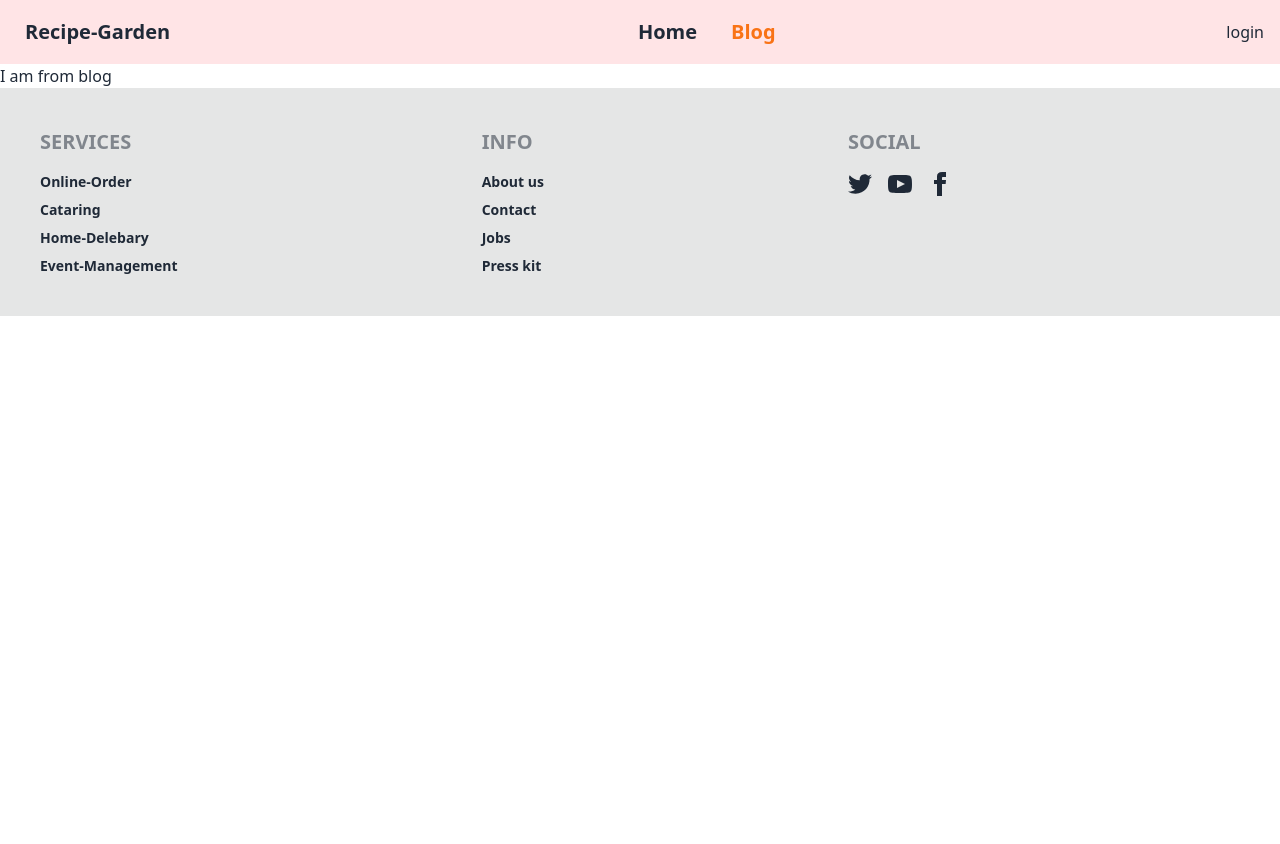
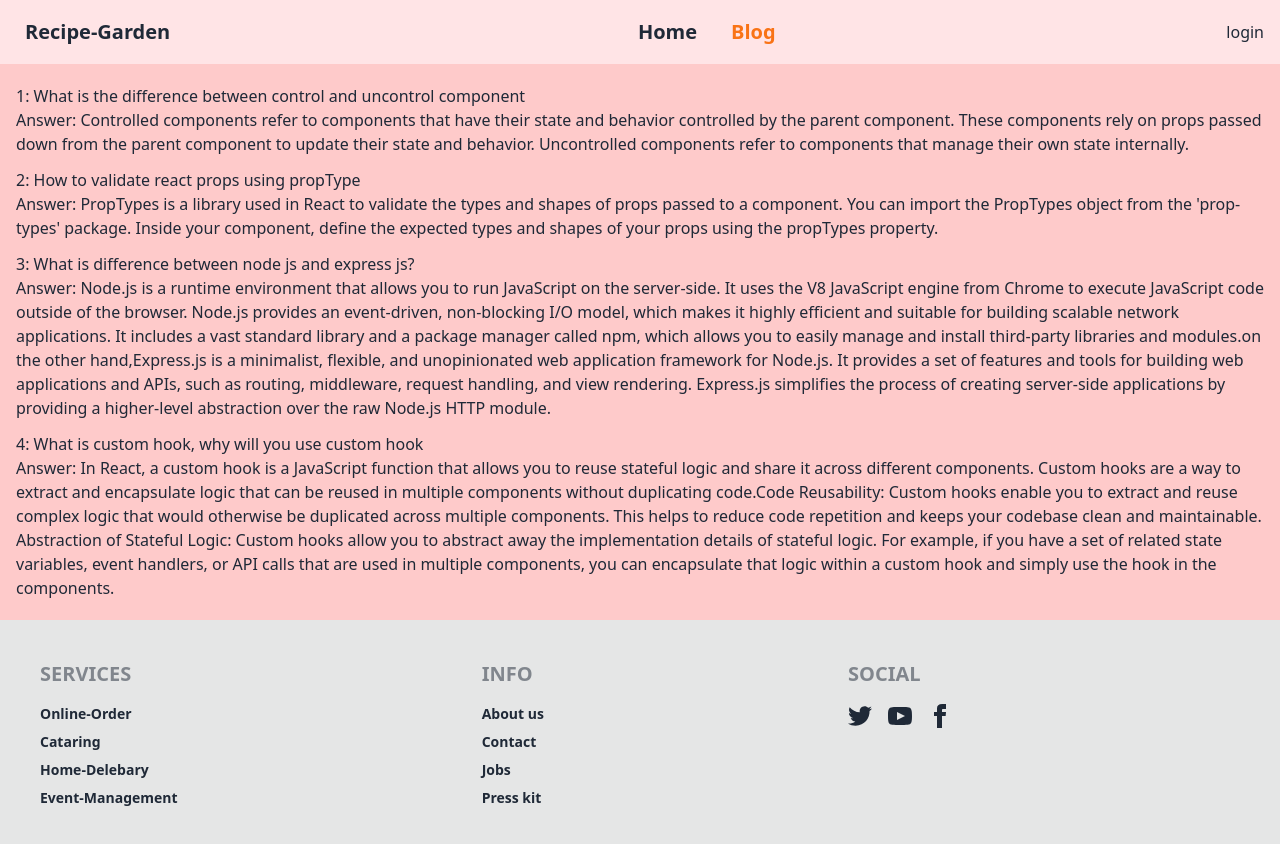
Before and after one commit to shahin2525/recipe-hunter-client, a React (Vite) app: page /blog in a window 1280 px wide. Shown: the top 844 px of the page. Before the commit the page ends 800 px from the top, so only its background shows below. Built offline with nearby package versions, Linux system fonts and the light colour scheme; no server answers.

Commit message:
blog page data added

```diff
--- a/src/pages/components/Blog.jsx
+++ b/src/pages/components/Blog.jsx
@@ -2,8 +2,53 @@ import React from "react";
 
 const Blog = () => {
   return (
-    <div>
-      <h1>I am from blog</h1>
+    <div className="bg-red-200 px-4 py-5">
+      <p>1: What is the difference between control and uncontrol component </p>
+      <p className="pb-3">
+        Answer: Controlled components refer to components that have their state
+        and behavior controlled by the parent component. These components rely
+        on props passed down from the parent component to update their state and
+        behavior. Uncontrolled components refer to components that manage their
+        own state internally.
+      </p>
+      <p>2: How to validate react props using propType</p>
+      <p className="pb-3">
+        Answer: PropTypes is a library used in React to validate the types and
+        shapes of props passed to a component. You can import the PropTypes
+        object from the 'prop-types' package. Inside your component, define the
+        expected types and shapes of your props using the propTypes property.
+      </p>
+      <p>3: What is difference between node js and express js?</p>
+      <p className="pb-3">
+        Answer: Node.js is a runtime environment that allows you to run
+        JavaScript on the server-side. It uses the V8 JavaScript engine from
+        Chrome to execute JavaScript code outside of the browser. Node.js
+        provides an event-driven, non-blocking I/O model, which makes it highly
+        efficient and suitable for building scalable network applications. It
+        includes a vast standard library and a package manager called npm, which
+        allows you to easily manage and install third-party libraries and
+        modules.on the other hand,Express.js is a minimalist, flexible, and
+        unopinionated web application framework for Node.js. It provides a set
+        of features and tools for building web applications and APIs, such as
+        routing, middleware, request handling, and view rendering. Express.js
+        simplifies the process of creating server-side applications by providing
+        a higher-level abstraction over the raw Node.js HTTP module.
+      </p>
+      <p> 4: What is custom hook, why will you use custom hook</p>
+      <p>
+        Answer: In React, a custom hook is a JavaScript function that allows you
+        to reuse stateful logic and share it across different components. Custom
+        hooks are a way to extract and encapsulate logic that can be reused in
+        multiple components without duplicating code.Code Reusability: Custom
+        hooks enable you to extract and reuse complex logic that would otherwise
+        be duplicated across multiple components. This helps to reduce code
+        repetition and keeps your codebase clean and maintainable. Abstraction
+        of Stateful Logic: Custom hooks allow you to abstract away the
+        implementation details of stateful logic. For example, if you have a set
+        of related state variables, event handlers, or API calls that are used
+        in multiple components, you can encapsulate that logic within a custom
+        hook and simply use the hook in the components.
+      </p>
     </div>
   );
 };
```
